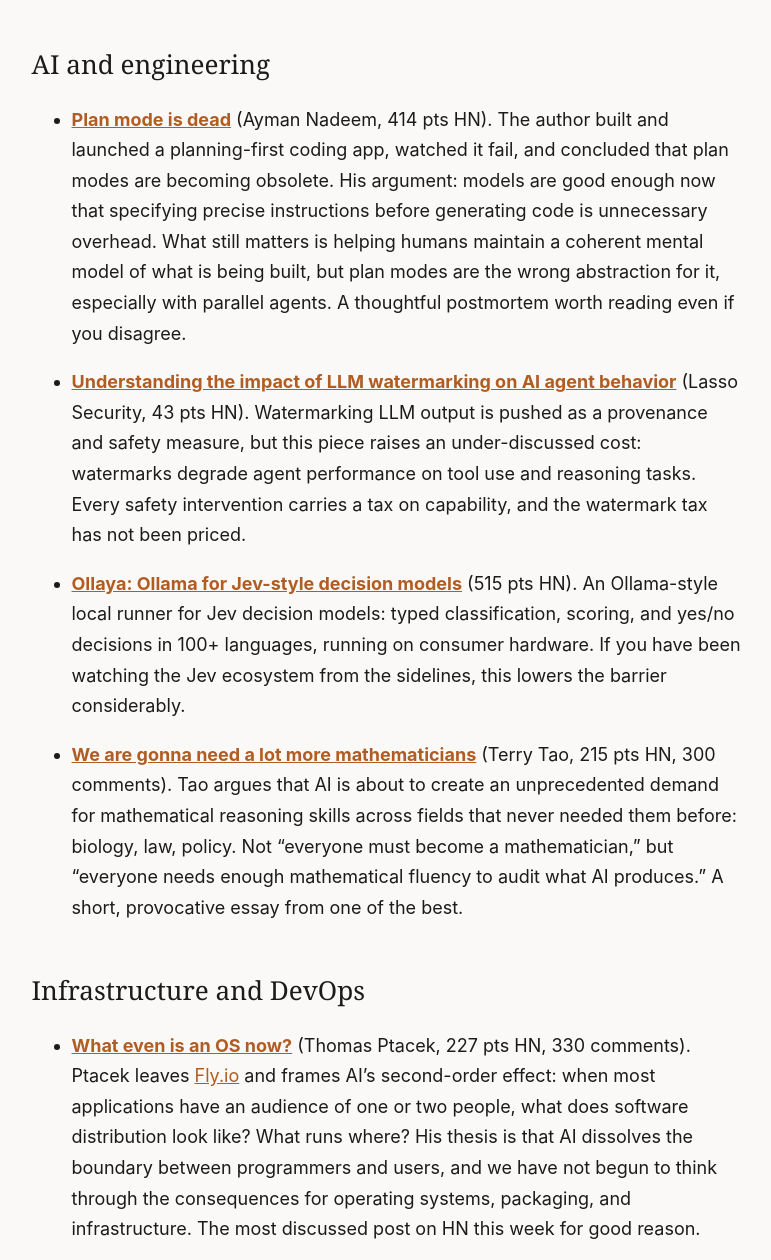
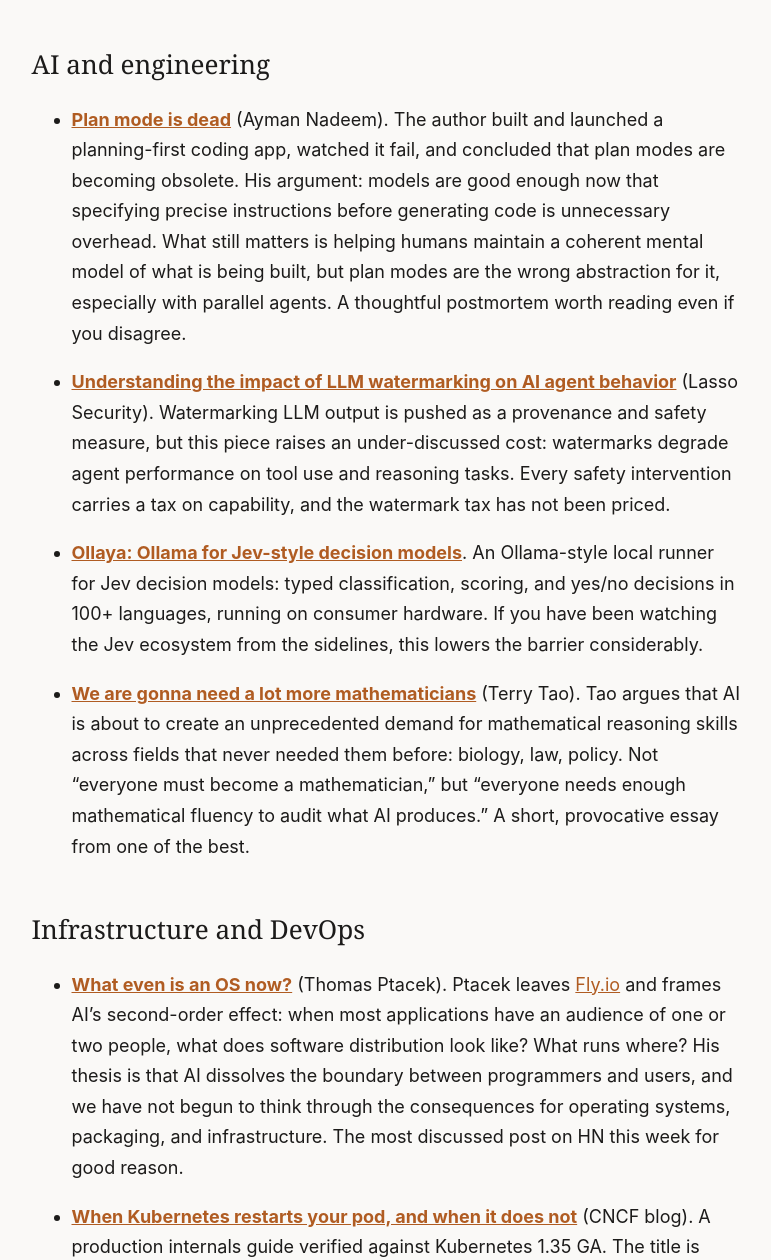
Before and after one commit to tmidi/tmidi.github.io, an Astro site: page /blog/link-roundup-2026-09-26 in a window 1280 px wide. Shown: the part 1593-2853 px from the top of the page, without its empty margins (253-1024 px from the left). Built offline with nearby package versions, Linux system fonts and the light colour scheme; Astro itself is replaced by a stand-in of ours.

Commit message:
fix: remove HN point counts from link roundup

```diff
--- a/src/content/blog/link-roundup-2026-09-26.md
+++ b/src/content/blog/link-roundup-2026-09-26.md
@@ -26,17 +26,17 @@
 
 ## AI and engineering
 
-- **[Plan mode is dead](https://www.aymannadeem.com/artificial/intelligence,/developer/tools/2026/09/24/plan-mode-is-dead.html)** (Ayman Nadeem, 414 pts HN). The author built and launched a planning-first coding app, watched it fail, and concluded that plan modes are becoming obsolete. His argument: models are good enough now that specifying precise instructions before generating code is unnecessary overhead. What still matters is helping humans maintain a coherent mental model of what is being built, but plan modes are the wrong abstraction for it, especially with parallel agents. A thoughtful postmortem worth reading even if you disagree.
+- **[Plan mode is dead](https://www.aymannadeem.com/artificial/intelligence,/developer/tools/2026/09/24/plan-mode-is-dead.html)** (Ayman Nadeem). The author built and launched a planning-first coding app, watched it fail, and concluded that plan modes are becoming obsolete. His argument: models are good enough now that specifying precise instructions before generating code is unnecessary overhead. What still matters is helping humans maintain a coherent mental model of what is being built, but plan modes are the wrong abstraction for it, especially with parallel agents. A thoughtful postmortem worth reading even if you disagree.
 
-- **[Understanding the impact of LLM watermarking on AI agent behavior](https://www.lasso.security/blog/the-provenance-tax-understanding-the-impact-of-llm-watermarking-on-ai-agent-behavior)** (Lasso Security, 43 pts HN). Watermarking LLM output is pushed as a provenance and safety measure, but this piece raises an under-discussed cost: watermarks degrade agent performance on tool use and reasoning tasks. Every safety intervention carries a tax on capability, and the watermark tax has not been priced.
+- **[Understanding the impact of LLM watermarking on AI agent behavior](https://www.lasso.security/blog/the-provenance-tax-understanding-the-impact-of-llm-watermarking-on-ai-agent-behavior)** (Lasso Security). Watermarking LLM output is pushed as a provenance and safety measure, but this piece raises an under-discussed cost: watermarks degrade agent performance on tool use and reasoning tasks. Every safety intervention carries a tax on capability, and the watermark tax has not been priced.
 
-- **[Ollaya: Ollama for Jev-style decision models](https://ollaya.dev/)** (515 pts HN). An Ollama-style local runner for Jev decision models: typed classification, scoring, and yes/no decisions in 100+ languages, running on consumer hardware. If you have been watching the Jev ecosystem from the sidelines, this lowers the barrier considerably.
+- **[Ollaya: Ollama for Jev-style decision models](https://ollaya.dev/)**. An Ollama-style local runner for Jev decision models: typed classification, scoring, and yes/no decisions in 100+ languages, running on consumer hardware. If you have been watching the Jev ecosystem from the sidelines, this lowers the barrier considerably.
 
-- **[We are gonna need a lot more mathematicians](https://terrytao.wordpress.com/2026/09/24/were-gonna-need-a-lot-more-mathematicians/)** (Terry Tao, 215 pts HN, 300 comments). Tao argues that AI is about to create an unprecedented demand for mathematical reasoning skills across fields that never needed them before: biology, law, policy. Not "everyone must become a mathematician," but "everyone needs enough mathematical fluency to audit what AI produces." A short, provocative essay from one of the best.
+- **[We are gonna need a lot more mathematicians](https://terrytao.wordpress.com/2026/09/24/were-gonna-need-a-lot-more-mathematicians/)** (Terry Tao). Tao argues that AI is about to create an unprecedented demand for mathematical reasoning skills across fields that never needed them before: biology, law, policy. Not "everyone must become a mathematician," but "everyone needs enough mathematical fluency to audit what AI produces." A short, provocative essay from one of the best.
 
 ## Infrastructure and DevOps
 
-- **[What even is an OS now?](https://sockpuppet.org/blog/2026/09/25/what-even-is-an-os-now/)** (Thomas Ptacek, 227 pts HN, 330 comments). Ptacek leaves Fly.io and frames AI's second-order effect: when most applications have an audience of one or two people, what does software distribution look like? What runs where? His thesis is that AI dissolves the boundary between programmers and users, and we have not begun to think through the consequences for operating systems, packaging, and infrastructure. The most discussed post on HN this week for good reason.
+- **[What even is an OS now?](https://sockpuppet.org/blog/2026/09/25/what-even-is-an-os-now/)** (Thomas Ptacek). Ptacek leaves Fly.io and frames AI's second-order effect: when most applications have an audience of one or two people, what does software distribution look like? What runs where? His thesis is that AI dissolves the boundary between programmers and users, and we have not begun to think through the consequences for operating systems, packaging, and infrastructure. The most discussed post on HN this week for good reason.
 
 - **[When Kubernetes restarts your pod, and when it does not](https://www.cncf.io/blog/2026/03/17/when-kubernetes-restarts-your-pod-and-when-it-doesnt/)** (CNCF blog). A production internals guide verified against Kubernetes 1.35 GA. The title is deceptively simple: engineers say "the pod restarted" and mean four different things, and getting them wrong leads to bad runbooks. Companion repo included. Bookmark this for your next on-call.
 
@@ -44,9 +44,9 @@
 
 ## Open source and community
 
-- **[Breaking up with Google Play: why Conversations is now free](https://gultsch.de/posts/breaking-up-with-google-play/)** (Daniel Gultsch, 285 pts HN). The developer of Conversations, a federated XMPP client, details a decade of fighting Google's app review process: updates rejected for incomprehensible reasons, the app removed twice from the Play Store, 14-day review times for a simple update. The post includes actual revenue data from 2014 to 2026. He is making the app free and moving distribution off the Play Store entirely. A case study in why independent developers are fleeing app stores.
+- **[Breaking up with Google Play: why Conversations is now free](https://gultsch.de/posts/breaking-up-with-google-play/)** (Daniel Gultsch). The developer of Conversations, a federated XMPP client, details a decade of fighting Google's app review process: updates rejected for incomprehensible reasons, the app removed twice from the Play Store, 14-day review times for a simple update. The post includes actual revenue data from 2014 to 2026. He is making the app free and moving distribution off the Play Store entirely. A case study in why independent developers are fleeing app stores.
 
-- **[Floci: locally emulating any cloud service](https://floci.io/)** (79 pts HN). Run local emulators for S3, SQS, DynamoDB, Lambda, and more, with a single binary. Think LocalStack but lighter and faster. Useful for local dev loops and CI pipelines where starting a full Docker compose of mock services is overkill.
+- **[Floci: locally emulating any cloud service](https://floci.io/)**. Run local emulators for S3, SQS, DynamoDB, Lambda, and more, with a single binary. Think LocalStack but lighter and faster. Useful for local dev loops and CI pipelines where starting a full Docker compose of mock services is overkill.
 
 - **[Organized database of 1,028 open-source alternatives to proprietary software](https://www.reddit.com/r/devops/comments/1qnd4yj/organized_database_of_1028_opensource/)** (r/devops). A community-curated directory of open-source replacements, with upvotes and discussions to surface the best projects. Goes beyond the standard Awesome Lists by tracking project activity, license restrictions, and corporate influence. Worth a bookmark.
 
```
